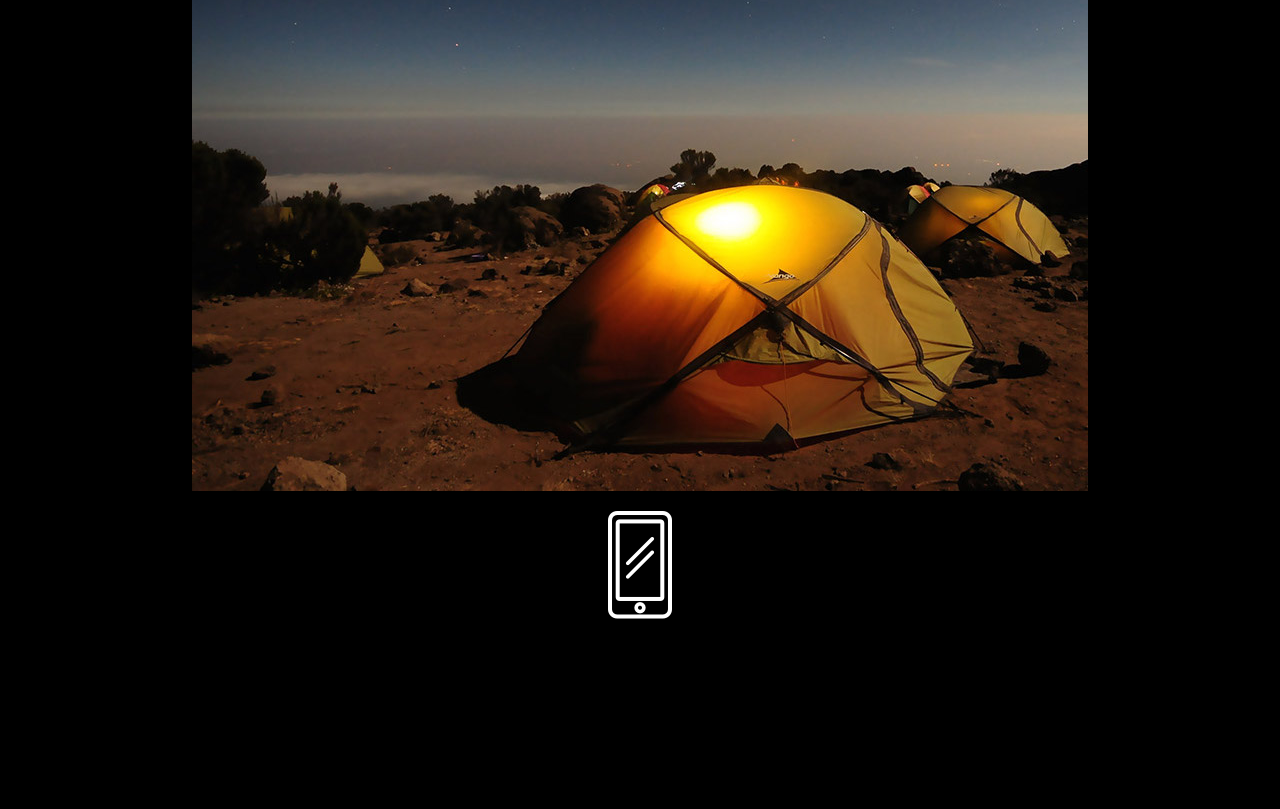
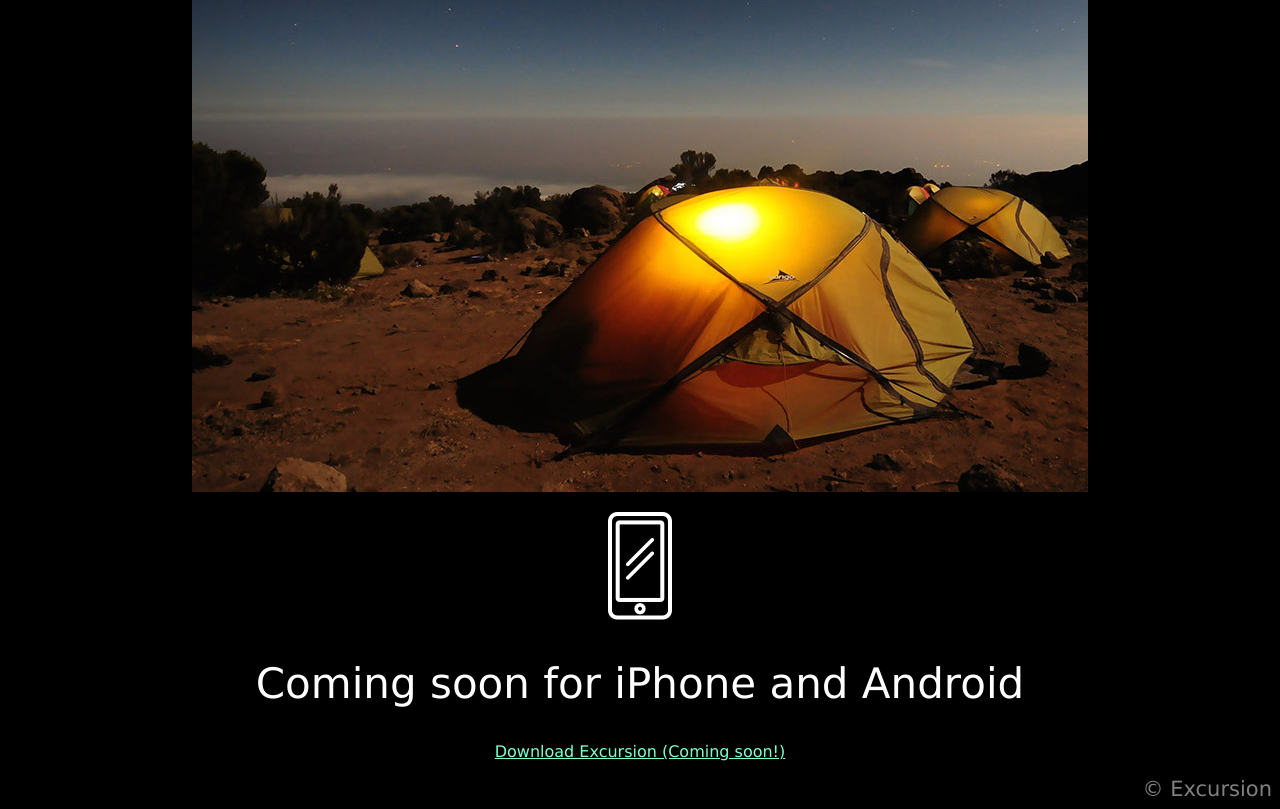
Before and after one commit to ZvonimirZlo/excursion, a plain HTML site: page index.html in a window 1280 px wide. Shown: the part 529-1338 px from the top of the page. Before the commit the page ends 1168 px from the top, so only its background shows below. Drawn offline with Linux system fonts and the light colour scheme.

Commit message:
Finished second section and added footer

```diff
--- a/index.html
+++ b/index.html
@@ -23,8 +23,11 @@
                 and recommends new points of interest around you.</p>
             <img src="media/camp.jpg">
             <p><img src="media/phone.png"></p>
+            <h2 class="subheading">Coming soon for iPhone and Android</h2>
+            <p><a href="#" class="link">Download Excursion (Coming soon!)</a></p>
         </section>
     </main>
+    <footer>© Excursion</footer>
     <script src="script.js"></script>
 </body>
 
--- a/style.css
+++ b/style.css
@@ -1,5 +1,5 @@
 .heading {
-    font-family: Verdana, Geneva, Tahoma, sans-serif;
+
     font-weight: normal;
     font-size: 50px;
     color: white;
@@ -7,6 +7,7 @@
 }
 
 body {
+    font-family: Verdana, Geneva, Tahoma, sans-serif;
     background-color: black;
     text-align: center;
 }
@@ -18,13 +19,18 @@ body {
 
 .subheading {
     color: white;
-    font-family: Verdana, Geneva, Tahoma, sans-serif;
     font-weight: 300;
     font-size: 42px;
 }
 
 .sub {
-    font-family: Verdana, Geneva, Tahoma, sans-serif;
+
     font-size: 21px;
     color: grey;
 }
+
+footer {
+    text-align: right;
+    color: gray;
+    font-size: 21px;
+}
```
